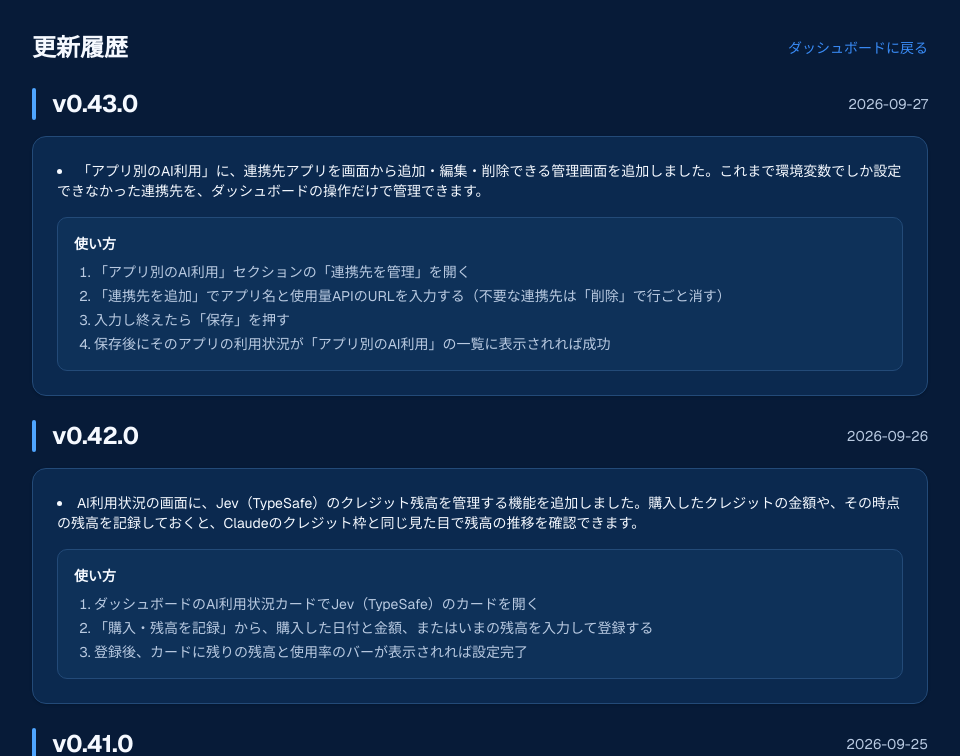
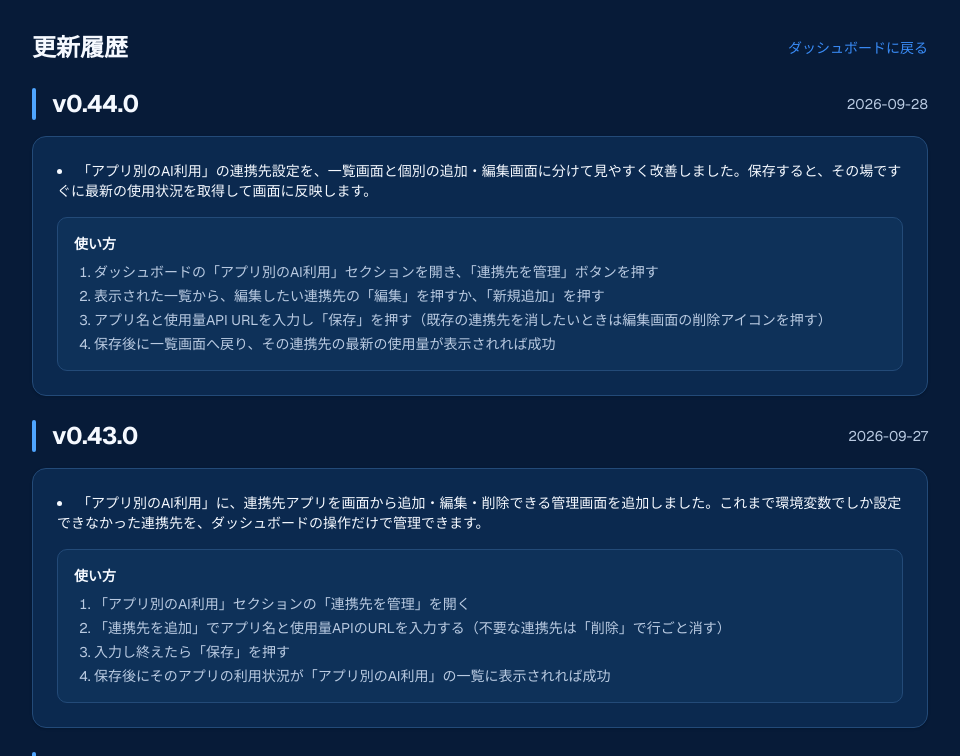
Before and after one commit to guchi-apps/ops-dashboard, a Next.js app: page /changelog in a window 1280 px wide. Shown: the top 756 px of the page, without its empty margins (160-1120 px from the left). Built offline with nearby package versions, Linux system fonts and the light colour scheme.

Commit message:
v0.44.0をリリースする。

```diff
--- a/package.json
+++ b/package.json
@@ -1,6 +1,6 @@
 {
   "name": "ops-dashboard",
-  "version": "0.43.1",
+  "version": "0.44.0",
   "private": true,
   "scripts": {
     "dev": "next dev",
--- a/src/data/changelog.ts
+++ b/src/data/changelog.ts
@@ -13,6 +13,19 @@ export interface ChangelogEntry {
 
 // 新しいバージョンを配列の先頭に追記していく（changelog-ja skill の運用ルールに従う）
 export const changelog: ChangelogEntry[] = [
+    {
+        version: "0.44.0",
+        date: "2026-09-28",
+        changes: [
+            "「アプリ別のAI利用」の連携先設定を、一覧画面と個別の追加・編集画面に分けて見やすく改善しました。保存すると、その場ですぐに最新の使用状況を取得して画面に反映します。",
+        ],
+        usage: [
+            "ダッシュボードの「アプリ別のAI利用」セクションを開き、「連携先を管理」ボタンを押す",
+            "表示された一覧から、編集したい連携先の「編集」を押すか、「新規追加」を押す",
+            "アプリ名と使用量API URLを入力し「保存」を押す（既存の連携先を消したいときは編集画面の削除アイコンを押す）",
+            "保存後に一覧画面へ戻り、その連携先の最新の使用量が表示されれば成功",
+        ],
+    },
     {
         version: "0.43.0",
         date: "2026-09-27",
```
Also changed, not shown: 1 other file (tests, documents, lock files or other folders).
